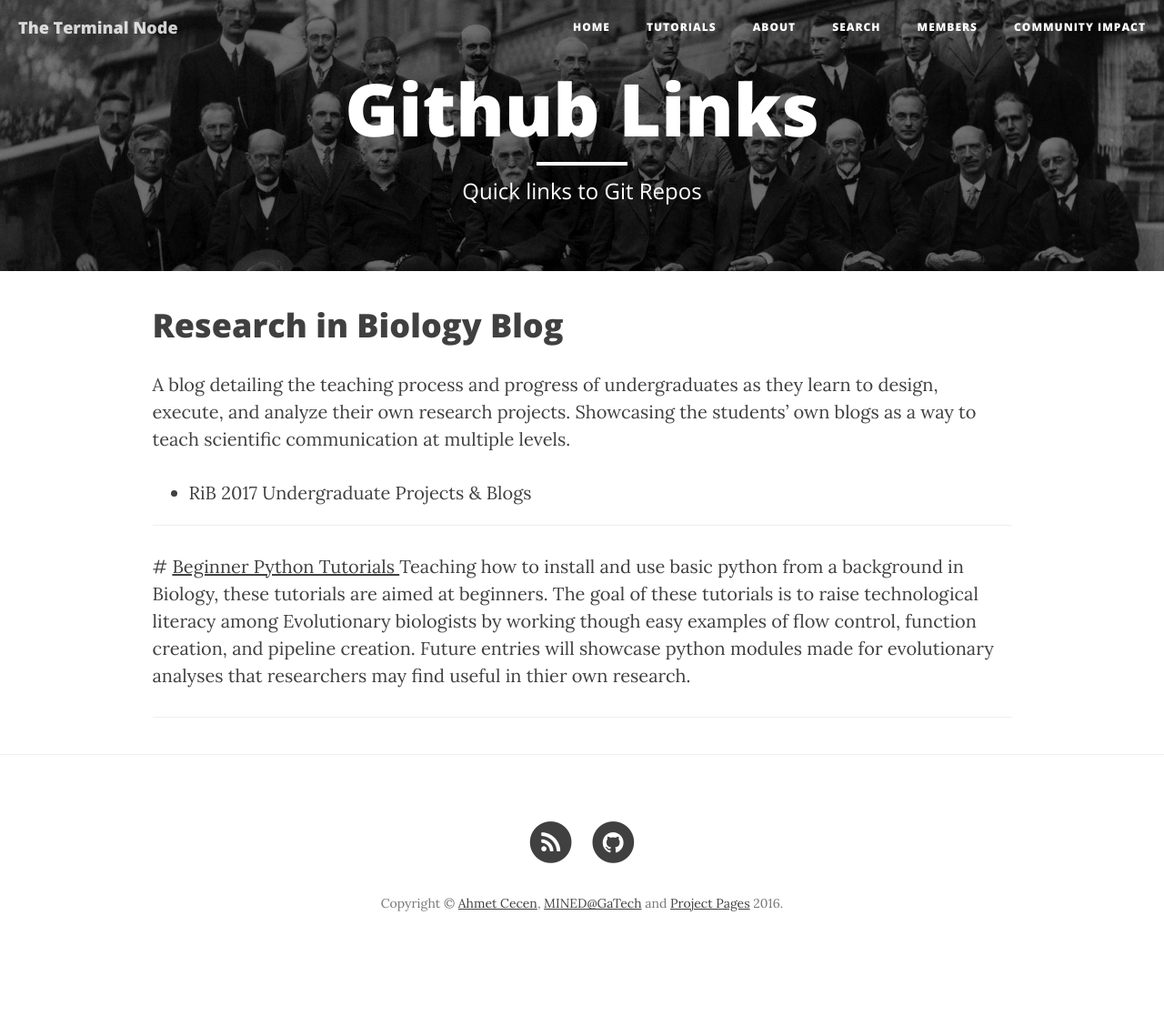
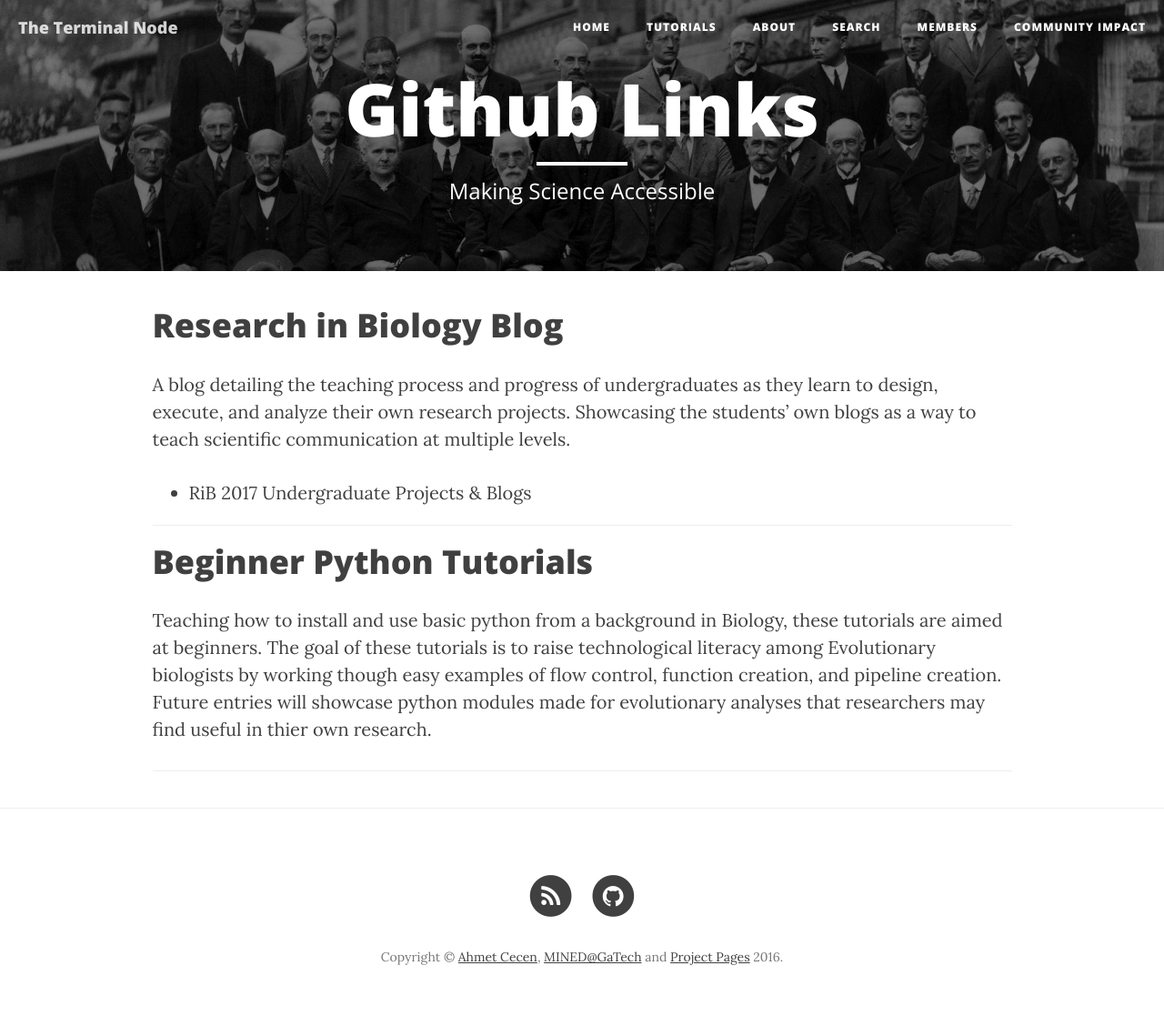
Before and after one commit to A-Swafford/a-swafford.github.io, a Jekyll site: the page built from linkpages/outreach_page.md, in a window 1280 px wide. Shown: the whole page at 91% size. Built offline with Jekyll 4.4.1, drawn with Linux system fonts in a browser that asks for light colours; nearby versions of some CDN libraries; before the commit the page ends 1069 px from its top, so only the background shows below that.

Commit message:
markdown on outreach page didn't match stackedit..

```diff
--- a/linkpages/outreach_page.md
+++ b/linkpages/outreach_page.md
@@ -2,7 +2,7 @@
 layout: page
 title: "Github Links"
 display: "False"
-description: "Quick links to Git Repos"
+description: "Making Science Accessible"
 header-img: "img/home-bg.jpg"
 ---
 
@@ -12,7 +12,8 @@ A blog detailing the teaching process and progress of undergraduates as they lea
  - <a href = "https://shoalsrib.wordpress.com/rib-2017-projects/">RiB 2017 Undergraduate Projects & Blogs</a>
 
 ***
- # <a href = "http://terminalnode.org/projects/project1/"> Beginner Python Tutorials </a>
+
+# <a href = "http://terminalnode.org/projects/project1/"> Beginner Python Tutorials </a>
  Teaching how to install and use basic python from a background in Biology, these tutorials are aimed at beginners.  The goal of these tutorials is to raise technological literacy among Evolutionary biologists by working though easy examples of flow control, function creation, and pipeline creation.  Future entries will showcase python modules made for evolutionary analyses that researchers may find useful in thier own research.
 
 ***
```
